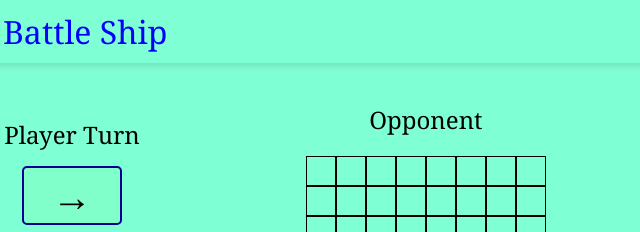
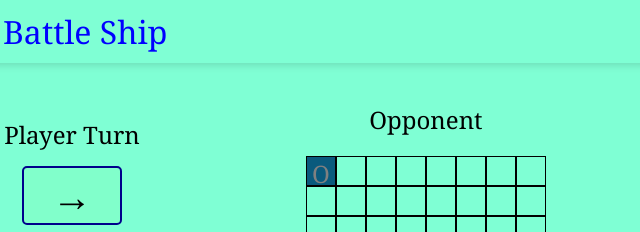
Before and after one commit to achau96/battleship, a website built with webpack: page src/index.html in a window 1280 px wide. Both pictures are taken after a click on the element 888 px from the left and 171 px from the top of the page. Shown: the top 232 px of the page, 568-1208 px from the left. Built offline with nearby package versions, Linux system fonts and the light colour scheme.

Commit message:
Added more DOM manipulation for attacking enemy board

```diff
--- a/src/Game.js
+++ b/src/Game.js
@@ -5,26 +5,34 @@ import GameBoard from './factories/GameBoard';
 
 const hitCoordinate = (event,enemyBoard) => {
   const status = document.querySelector('.status');
-  status.textContent = 'Missed...';
-  status.classList.remove('show');
-  setTimeout(()=>{
-    status.classList.add('show');
-  },10)
+
   //should send coordinate into player, which goes to board and returns a hit or miss
   //and effects the DOM accordingly
-  console.log(enemyBoard)
   for(let i=0;i<enemyBoard.length;i++){
     enemyBoard[i].forEach((ship) => {
       if (ship.tile == event.target.dataset.value && ship.shipID!==null){
         console.log('ship hit!');
         event.target.textContent = 'X';
         event.target.classList.add('hit');
+        status.textContent = 'Hit!'
+      }
+      else if(ship.tile == event.target.dataset.value && ship.shipID===null){
+        console.log('ship missed');
+        event.target.textContent = 'O';
+        event.target.classList.add('miss');
+        status.textContent = 'Missed...';
       }
     })
   }
+  status.classList.remove('show');
+  setTimeout(()=>{
+    status.classList.add('show');
+  },10)
 }
 
 const Game = (playerBoard,enemyBoard) => {
+const player = Player();
+const AI = Player();
 let turn = 'player';
 const enemyDOM = document.getElementById('enemy');
 const enemyTiles = enemyDOM.querySelectorAll('.tile');
--- a/src/index.css
+++ b/src/index.css
@@ -131,6 +131,12 @@
   background-color: maroon;
   color: grey;
 }
+
+.miss {
+  background-color: rgb(10, 90, 125);
+  color: grey;
+}
+
 @media screen and (max-width: 600px) {
   .container {
     flex-direction: column;
```
Also changed, not shown: dist/index.bundle.js.
